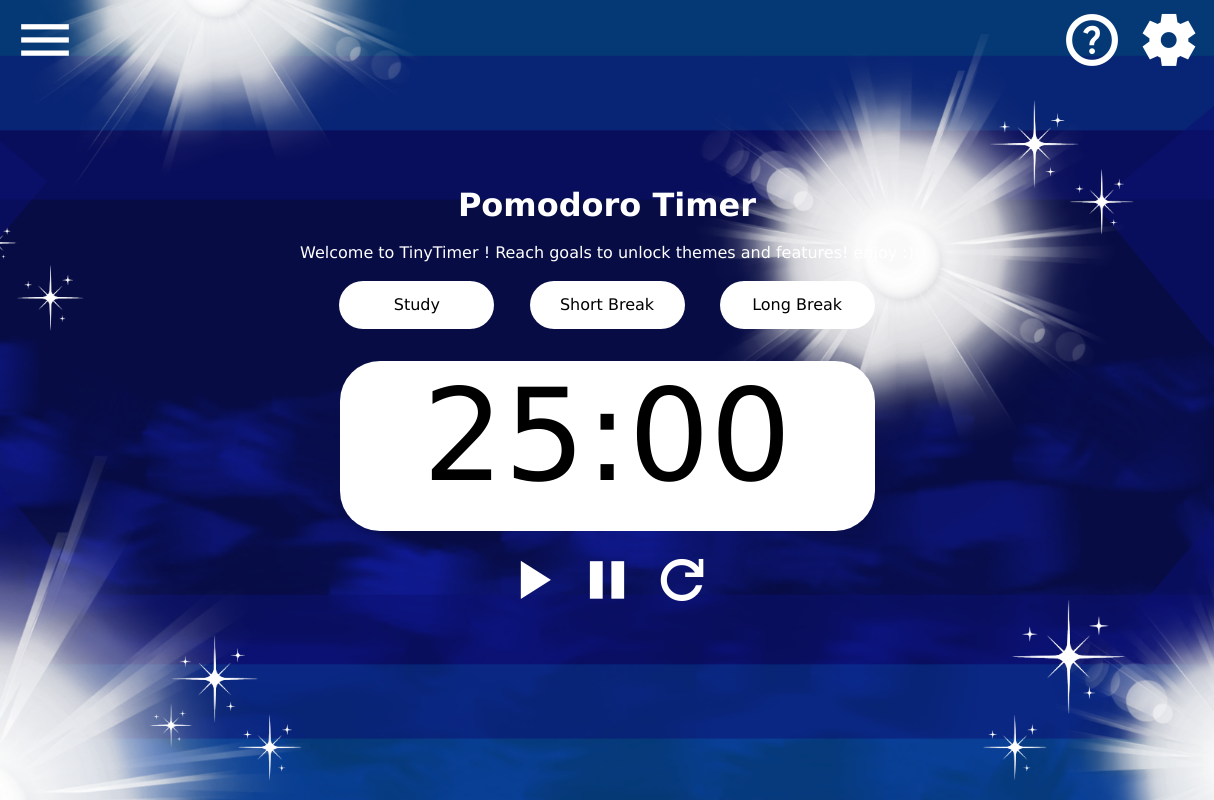
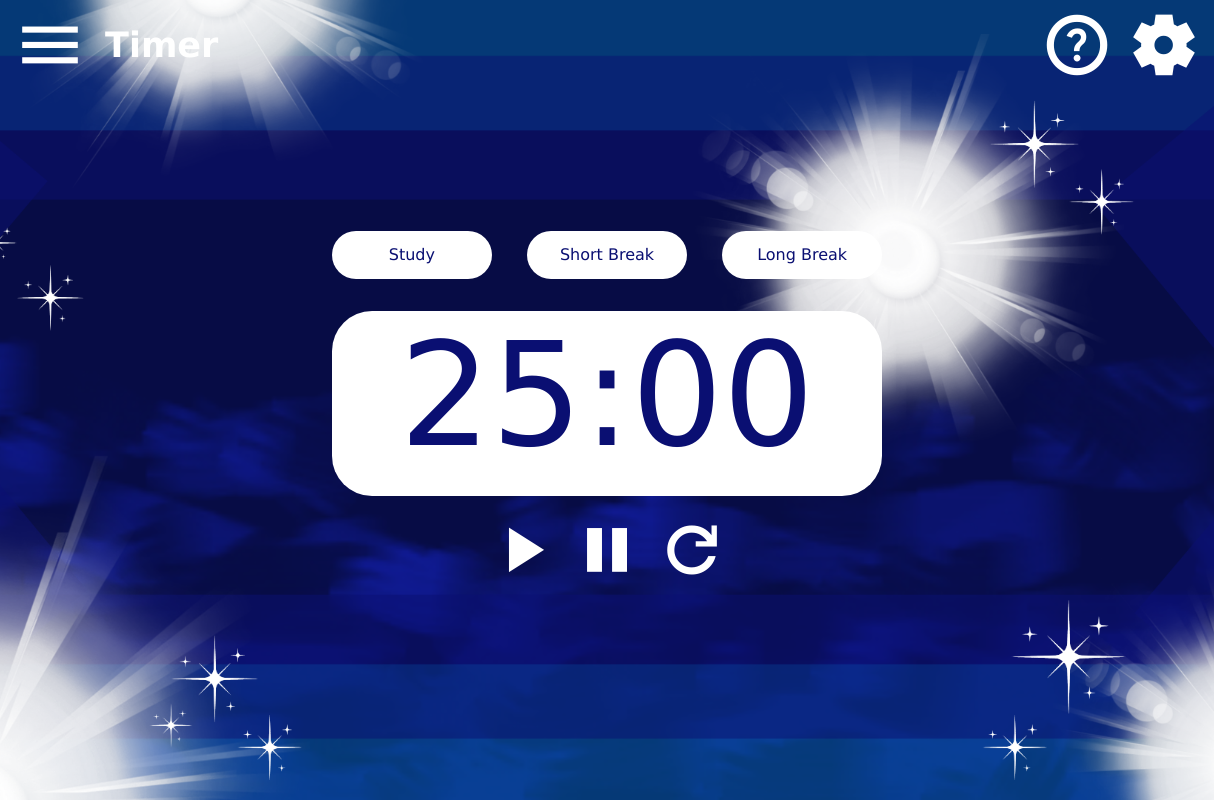
Before and after one commit to SuzanneA-lab/Study-Timer-Project, an Electron app: page index.html in a window 1214 px wide. Drawn offline with nearby package versions, Linux system fonts and the light colour scheme.

Commit message:
Design: code refactoring that allows for more advanced UI colour schemes

```diff
--- a/index.html
+++ b/index.html
@@ -33,6 +33,7 @@
     <nav>
         <div id="ick">
             <span class="material-symbols-outlined" id="menuicon" onclick="Openmenu()">menu</span>
+            <h1 id="Headertext">Timer</h1>
             <span class="material-symbols-outlined" id="menuiconright1" onclick="Openhelp()">help</span>
             <span class="material-symbols-outlined" id="menuiconright2" onclick="Openmenu()">settings</span>
         </div>
@@ -86,6 +87,7 @@
 
 <div id="centeredelements">
 
+    <!--
     <div id="Headertext">
         <h1>Pomodoro Timer</h1>
         <br>
@@ -93,7 +95,6 @@
         <br>
     </div>
 
-    <!--
     <button class="topbutton">Timer</button>
 
     <a href="checklist.html">
--- a/index.js
+++ b/index.js
@@ -24,23 +24,25 @@ let boughtitem = [true, true, false, false, false, false,]
 localStorage.setItem("Stars", "Own");
 localStorage.setItem("Ocean", "Own");
 
+const ThemeColours = new Map();
+
+//theme=key, accent=value
+ThemeColours.set("#0a0f72","white");
+ThemeColours.set("white","#0a0f72");
+
 function Load(){
     let theme = localStorage.getItem("theme");
     let bg = localStorage.getItem("Background");
     let accent;
 
-    if (theme === null || bg === null ){
-        theme = "white"
-        accent = "black"
-        bg = "Stars"
-    }
-
-    if (theme == "white"){
-        accent = "black";
+    if (theme === null || bg === null || !ThemeColours.has(theme)){
+        theme = "white";
+        accent = "#0a0f72";
+        bg = "Stars";
     }
 
     else {
-        accent = "white"
+        accent = ThemeColours.get(theme);
     }
 
     document.getElementById("Headertext").style.color = theme;
@@ -60,11 +62,11 @@ function Load(){
     }
 
     if (bg === "Stars"){ //bypass later by changing tag to filename - one line instead of ifs
-        document.body.style.backgroundImage = 'url(tempbg3.png)';
+        document.body.style.backgroundImage = 'url(Stars.png)';
     }
 
     else if (bg === "Ocean"){
-        document.body.style.backgroundImage = 'url(IMG_065.png)';
+        document.body.style.backgroundImage = 'url(Ocean.png)';
     }
 
 }
@@ -224,8 +226,8 @@ function BuyEquip(click_id){
             localStorage.setItem("theme", "white");
         }
 
-        else {
-            localStorage.setItem("theme", "black");
+        else if (click_id === "Ocean"){
+            localStorage.setItem("theme", "#0a0f72");
         }
 
         localStorage.setItem("Background", "hi");
@@ -236,7 +238,7 @@ function BuyEquip(click_id){
     Load();
 }
 
-
+/*
 function changeUIcolours(item_num){
     if (item_num == 2){
         document.body.style.backgroundImage = 'url(IMG_065.png)';
@@ -250,6 +252,7 @@ function changeUIcolours(item_num){
         document.getElementById("menuicon").style.color = 'white';
     }
 }
+*/
 
 function Closepopup(){
     popup.style.display = 'none';
--- a/style.css
+++ b/style.css
@@ -61,7 +61,6 @@ li:hover #menuicon3{
 body{
     font-family: Verdana, Geneva, Tahoma, sans-serif;
     color: white
-
 }
 
 a{
@@ -80,10 +79,10 @@ a{
     background: #ffffff;
     color: rgb(0, 0, 0);
     line-height: 48px;
-    width: 155px;
+    width: 160px;
     font-size: 1em;
     font-family: Verdana, Geneva, Tahoma, sans-serif;
-    border-radius: 25px;
+    border-radius: 40px;
     border-width: 0px;
     text-align: center;
     display: inline-block;
@@ -118,11 +117,13 @@ a{
 #clock {
     background: rgba(255, 255, 255);
     border-radius: 40px;
-    width: 535px;
-    height: 170px;
-    font-size: 8rem;
+    width: 550px;
+    height: 185px;
+    font-size: 9rem;
     color: black;
-    text-align: center;
+    display: flex;
+    align-items: baseline;
+    justify-content: center;
 }
 
 #introtext{
@@ -137,7 +138,7 @@ a{
     'wght' 400,
     'GRAD' 200,
     'opsz' 40;
-    font-size: 60px;
+    font-size: 70px;
     cursor: pointer;
     margin-left: 5px;
     margin-right: 5px;
@@ -150,7 +151,7 @@ a{
     'wght' 700,
     'GRAD' -200,
     'opsz' 40;
-    font-size: 60px;
+    font-size: 70px;
 }
 
 #playicon{
@@ -170,6 +171,7 @@ a{
     display: flex;
     flex-direction: row;
     justify-content: center;
+    align-items: center;
     padding:10px;
 }
 
@@ -202,6 +204,8 @@ a{
     display:flex;
     flex-direction: column;
     align-items: center;
+    padding-left: 15px;
+    font-size: 35px;
 }
 
 #menuicon3{
```
Also changed, not shown: Ocean.png (added), Stars.png (added).
